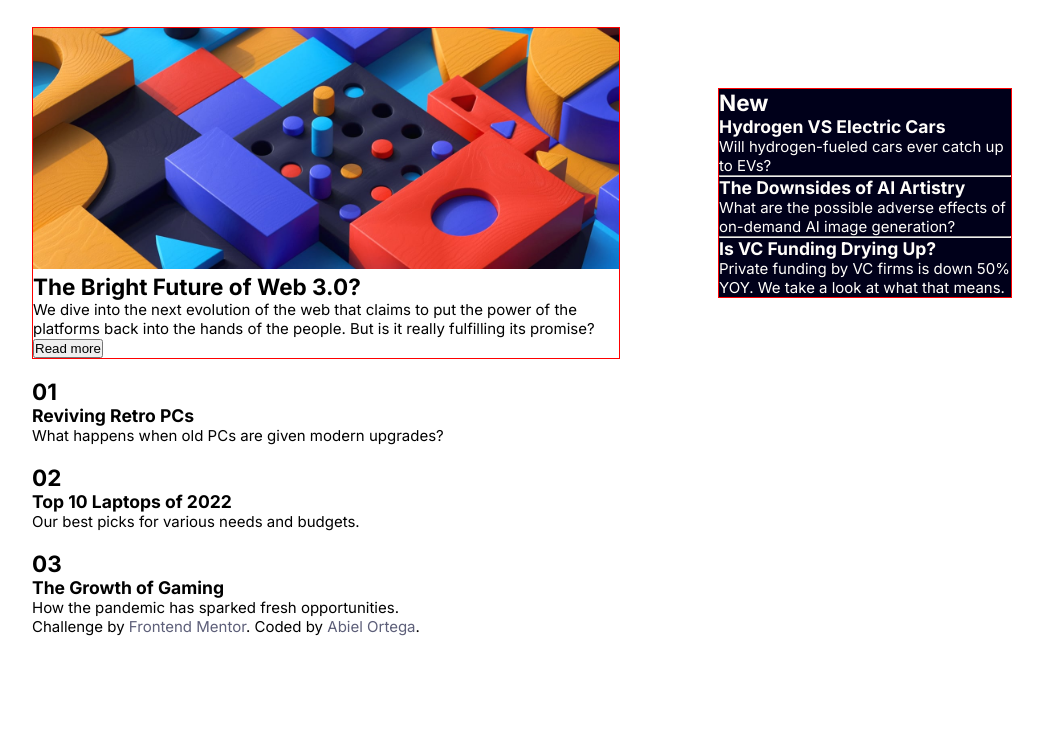
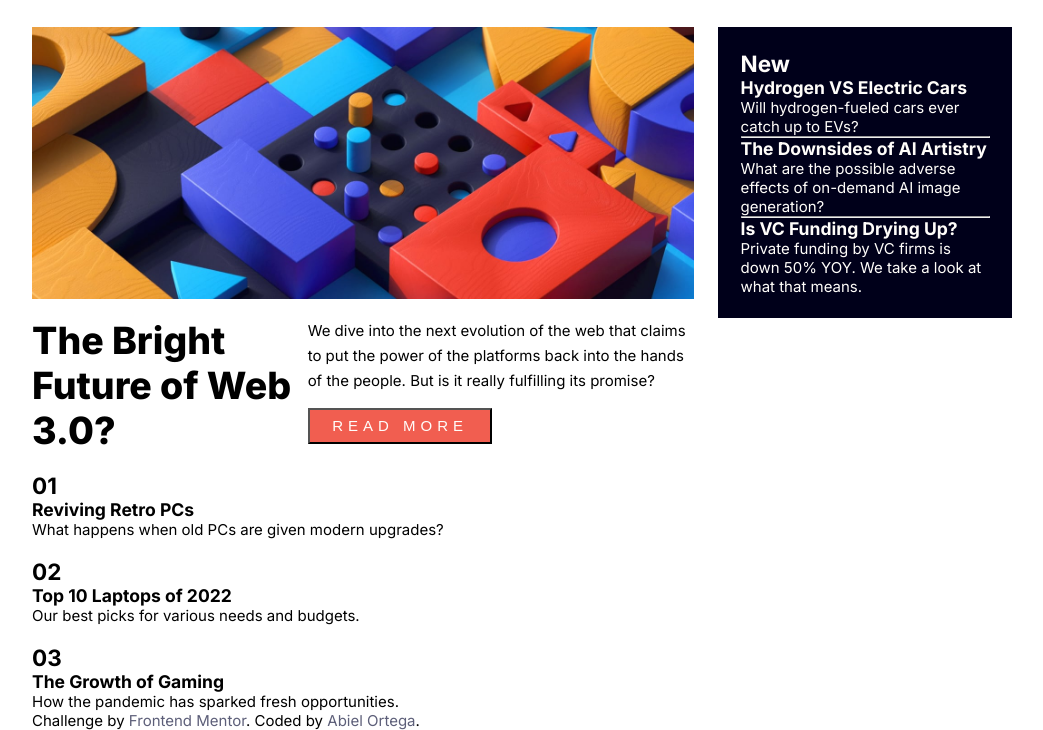
Before and after one commit to Abiel101/news-homepage.io, a plain HTML site: page index.html in a window 1280 px wide. Shown: the part 118-848 px from the top of the page, without its empty margins (118-1161 px from the left). Before the commit the page ends 800 px from the top, so only its background shows below. Drawn offline with Linux system fonts and the light colour scheme.

Commit message:
Fixed up the top part might do some refactoring a little later

```diff
--- a/index.html
+++ b/index.html
@@ -42,7 +42,7 @@
             But is it really fulfilling its promise?
             </p>
 
-            <a href="#"><button>Read more</button></a>
+            <a href="#"><button>READ MORE</button></a>
           </div>
         </section>
       </div>
--- a/style.css
+++ b/style.css
@@ -51,29 +51,54 @@ a{
 /* Main Content Section */
 .container-1{
         width: 100%;
-        display: flex;
-        align-items: center;
-        justify-content: center;
-}
-.container-1 > *{
-        border: solid 1px red;
+        position: relative;
 }
 .main-content-image-mobile{
         display: none;
 }
 .main-content{
-        width: 60%;
+        width: 67.5%;
         height: 100%;
         margin-right: 10%;
+        position: relative;
+        top: 0%;
 }
 .main-content-image-desktop{
         width: 100%;
 }
 
+.main-content-text{
+        display: flex;
+        justify-content: space-between;
+        margin-top: 1rem;
+}
+.main-content-text h1{
+        font-size: 2.5rem;
+        font-weight: 800;
+        width: 50%;
+}
+.content-para-btn{
+        width: 70%;
+}
+.content-para-btn p{
+        line-height: 25px;
+}
+.content-para-btn button{
+        background-color: var(--soft-red);
+        color: var(--off-white);
+        padding: 0.5rem 1.5rem;
+        margin-top: 1rem;
+        font-size: 15px;
+        letter-spacing: 5px;
+}
 /* Side Bar New Section */
 
 .new-section{
+        position: absolute;
+        right: 0;
+        top: 0;
         width: 30%;
+        padding: 1.5rem;
         background-color: var(--very-dark-blue);
         color: var(--off-white);
 }
```
Also changed, not shown: index.js (added, +10 -0 lines).
